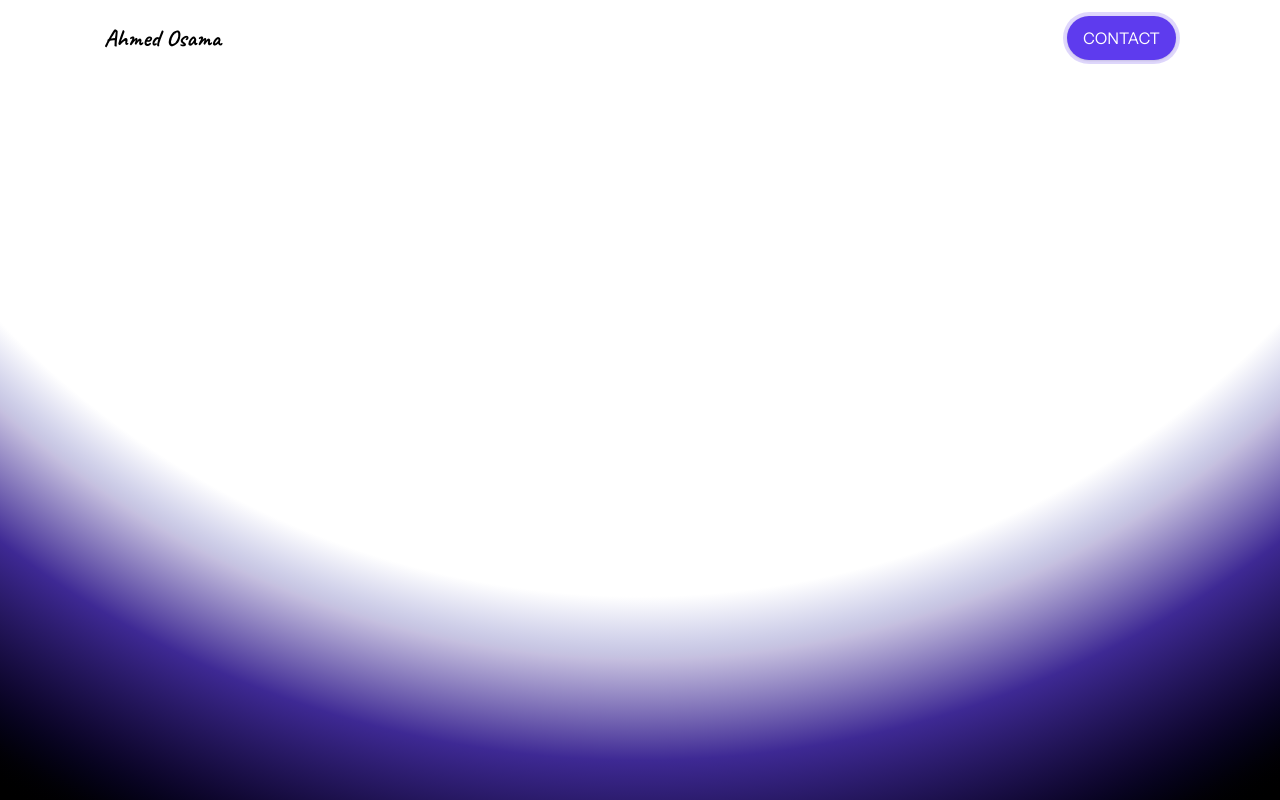
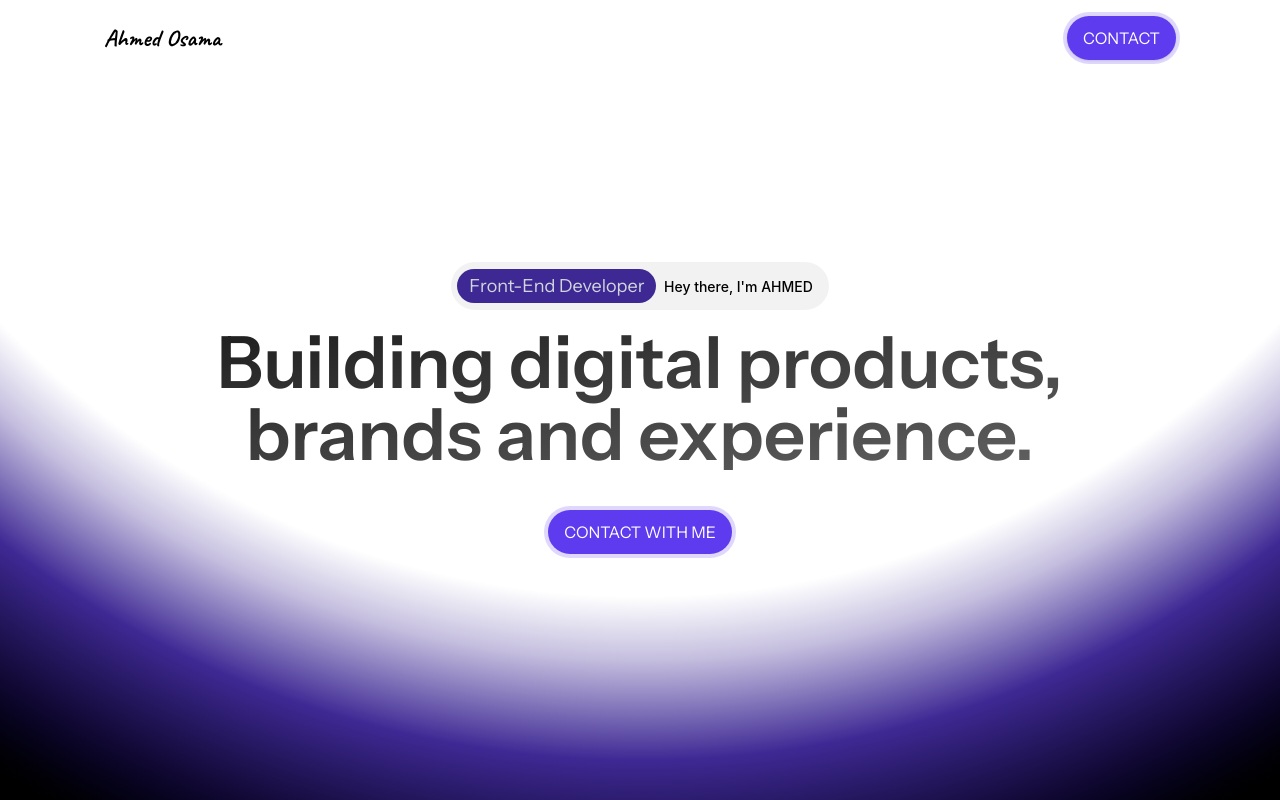
Before and after one commit to Ahmed-Osama99/ahmed-osama, a React (Vite) app: page / in a window 1280 px wide. Built offline with nearby package versions, Linux system fonts and the light colour scheme.

Commit message:
finish hero section

```diff
--- a/index.html
+++ b/index.html
@@ -15,7 +15,7 @@
     <meta name="viewport" content="width=device-width, initial-scale=1.0" />
     <title>ahmed-osama</title>
   </head>
-  <body class="bg-white text-paragraph font-sans">
+  <body class="bg-white text-paragraph font-Instrument">
     <div id="root"></div>
     <script type="module" src="/src/main.jsx"></script>
   </body>
--- a/src/components/HeroSection.jsx
+++ b/src/components/HeroSection.jsx
@@ -1,9 +1,27 @@
 const HeroSection = () => {
   return (
-    <section className="h-[calc(100vh-76px)] flex items-center justify-center special-bg">
-        <div>
-            <div><span></span></div>
-        </div>
+    <section className="h-[calc(100vh-76px)] flex items-center special-bg">
+      <div className="container z-10 h-fit -mt-15 flex flex-col items-center text-center justify-center">
+        <p className="bg-black/5 pl-1.5 pr-4 py-2.5 rounded-full text-sm md:text-lg">
+          <span class="px-3 py-1.5 text-gray-300 bg-main-tag rounded-full">
+            Front-End Developer
+          </span>{" "}
+          <span className="font-medium text-sm ml-1 font-sans leading-3.5">
+            Hey there, I'm AHMED
+          </span>
+        </p>
+        <h1 className="text-2xl sm:text-5xl lg:text-7xl bg-linear-to-br from-headline to-headline/70 bg-clip-text text-transparent font-semibold mt-4">
+          Building digital products,
+          <br />
+          brands and experience.
+        </h1>
+        <a
+          href="https://wa.me/201147480962"
+          className="bg-main px-4 py-2.5 rounded-full ring-4 transition-all ring-main/20 uppercase text-white mt-10"
+        >
+          Contact With Me
+        </a>
+      </div>
     </section>
   );
 };
--- a/src/index.css
+++ b/src/index.css
@@ -5,7 +5,8 @@
   --color-main-tag: #3e2994;
   --color-pargraph: #595959;
   --color-headline: #1e1e1e;
-  --font-sans: "Instrument Sans", "Inter", system-ui, sans-serif;
+  --font-Instrument: "Instrument Sans", "Inter", system-ui, sans-serif;
+  --font-sans: "Inter", system-ui, sans-serif
 }
 
 .container {
@@ -57,14 +58,13 @@
   .special-bg {
     background: radial-gradient(
       circle at 50% -50%,
-      white 70%,
+      transparent 70%,
       color-mix(in srgb, var(--color-main-tag) 30%, transparent) 75%,
       var(--color-main-tag) 83%,
       black
     );
   }
 }
-
 /* Animation */
 @keyframes typeWriter {
   from {
```
